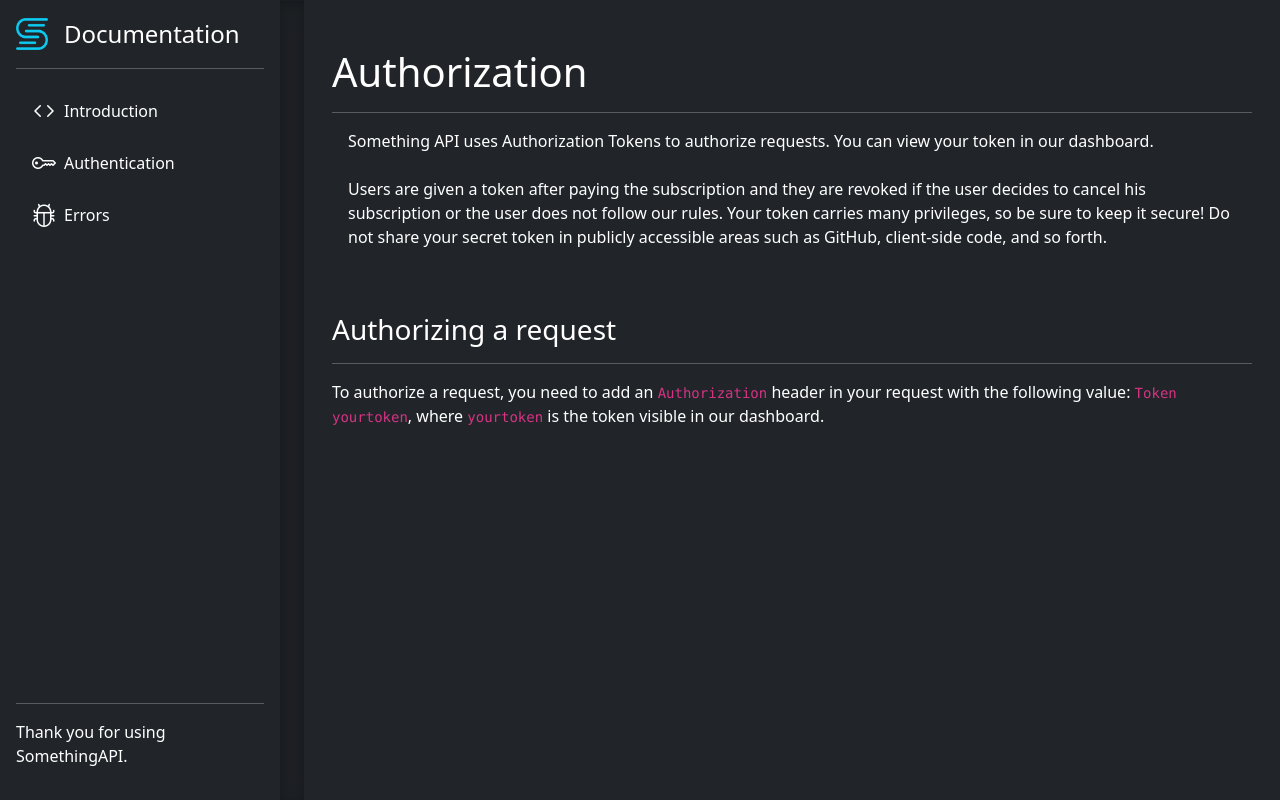
After one commit to hyssedev/something-api, a Django app: page /documentation/authorization in a window 1280 px wide. The commit adds this page. Run offline with Django 3.2, Linux system fonts and the light colour scheme.

Commit message:
added documentation, auth documentation, errors documentation

```diff
--- a/api/static/documentation_styles.css
+++ b/api/static/documentation_styles.css
@@ -14,7 +14,6 @@ body {
     height: -webkit-fill-available;
     max-height: 100vh;
     overflow-x: auto;
-    overflow-y: hidden;
   }
 
   .b-example-divider {
--- /dev/null
+++ b/api/templates/documentation/authorization.html
@@ -0,0 +1,13 @@
+{% extends 'documentation/base.html' %}
+{% load static %}
+{% block body %}
+<div class="container-fluid mx-3">
+    <h1 class="mt-5">Authorization</h1>
+    <hr>
+    <p class="mx-3">Something API uses Authorization Tokens to authorize requests. You can view your token in our dashboard.<br><br>Users are given a token after paying the subscription and they are revoked if the user decides to cancel his subscription or the user does not follow our rules. Your token carries many privileges, so be sure to keep it secure! Do not share your secret token in publicly accessible areas such as GitHub, client-side code, and so forth.</p>
+    <br><br>
+    <h3>Authorizing a request</h1>
+    <hr>
+    <p>To authorize a request, you need to add an <code>Authorization</code> header in your request with the following value: <code>Token yourtoken</code>, where <code>yourtoken</code> is the token visible in our dashboard.</p>
+</div>
+{% endblock body %}
--- a/api/templates/documentation/base.html
+++ b/api/templates/documentation/base.html
@@ -34,12 +34,14 @@
             </a>
             <hr>
             <ul class="nav nav-pills flex-column mb-auto">
-                <li class="nav-item"><a href="#" class="nav-link text-white" aria-current="page"><i class="bi bi-code fs-4 me-2"></i>Introduction</a></li>
-                <li class="nav-item"><a href="#" class="nav-link text-white" aria-current="page"><i class="bi bi-diagram-3 fs-4 me-2"></i>Endpoints</a></li>
-            </ul>
+                <li class="nav-item"><a href="{% url 'documentation' %}" class="nav-link text-white" aria-current="page"><i class="bi bi-code fs-4 me-2"></i>Introduction</a></li>
+                <li class="nav-item"><a href="{% url 'documentation/authorization' %}" class="nav-link text-white" aria-current="page"><i class="bi bi-key fs-4 me-2"></i>Authentication</a></li>
+                <li class="nav-item"><a href="{% url 'documentation/errors' %}" class="nav-link text-white" aria-current="page"><i class="bi bi-bug fs-4 me-2"></i>Errors</a></li>
+              </ul>
             <hr>
             <p styles="font-size: 500px">Thank you for using SomethingAPI.</p>
         </div>
+        <div class="b-example-divider"></div>
         {% block body %}{% endblock %}
     </main>
   </body>
--- a/api/views.py
+++ b/api/views.py
@@ -79,6 +79,12 @@ def dashboard(request):
 def documentation(request):
     return render(request, "documentation/introduction.html")
 
+def documentation_auth(request):
+    return render(request, "documentation/authorization.html")
+
+def documentation_errors(request):
+    return render(request, "documentation/errors.html")
+
 # registering user
 @ratelimit(key="ip", rate="5/m", method=["GET", "POST"], block=True)
 def register(request):
--- a/something_api/urls.py
+++ b/something_api/urls.py
@@ -24,6 +24,8 @@ urlpatterns = [
     path('', views.home, name='index'),
     path('dashboard/', views.dashboard, name='dashboard'),
     path('documentation/', views.documentation, name='documentation'),
+    path('documentation/authorization', views.documentation_auth, name='documentation/authorization'),
+    path('documentation/errors', views.documentation_errors, name='documentation/errors'),
 
     # user register login logout
     path('register/', views.register, name='register'),
@@ -31,30 +33,30 @@ urlpatterns = [
     path('logout/', views.logoutUser, name='logout'),
 
     # endpoints
-    path('image-manipulation/triggered', views_api.Triggered.as_view(), name='triggered'),
-    path('image-manipulation/blur', views_api.Blur.as_view(), name='blur'),
-    path('image-manipulation/pixelate', views_api.Pixelate.as_view(), name='pixelate'),
-    path('image-manipulation/flip', views_api.Flip.as_view(), name='flip'),
-    path('image-manipulation/rotate', views_api.Rotate.as_view(), name='rotate'),
-    path('image-manipulation/grayscale', views_api.Grayscale.as_view(), name='grayscale'),
-    path('image-manipulation/blend', views_api.Blend.as_view(), name='blend'),
-    path('image-manipulation/enhance', views_api.Enhance.as_view(), name='enhance'),
-    path('image-manipulation/invert', views_api.Invert.as_view(), name='invert'),
-    path('image-manipulation/grayscaleinvert', views_api.GrayscaleInvert.as_view(), name='grayscaleinvert'),
-    path('image-manipulation/emboss', views_api.Emboss.as_view(), name='emboss'),
-    path('image-manipulation/contour', views_api.Contour.as_view(), name='contour'),
-    path('image-manipulation/edges', views_api.Edges.as_view(), name='edges'),
-    path('image-manipulation/sepia', views_api.Sepia.as_view(), name='sepia'),
-    path('image-manipulation/colorfilter', views_api.ColorFilter.as_view(), name='colorfilter'),
-    path('image-manipulation/gay', views_api.Gay.as_view(), name='gay'),
-    path('image-manipulation/urss', views_api.Urss.as_view(), name='urss'),
-    path('image-manipulation/jail', views_api.Jail.as_view(), name='jail'),
-    path('image-manipulation/missionpassed', views_api.MissionPassed.as_view(), name='missionpassed'),
-    path('image-manipulation/wanted', views_api.Wanted.as_view(), name='wanted'),
-    path('image-manipulation/wasted', views_api.Wasted.as_view(), name='wasted'),
-    path('image-manipulation/busted', views_api.Busted.as_view(), name='busted'),
-    path('image-manipulation/simpcard', views_api.SimpCard.as_view(), name='simpcard'),
-    path('image-manipulation/hornylicense', views_api.HornyLicense.as_view(), name='hornylicense'),
-    path('image-manipulation/hornylicense2', views_api.HornyLicense2.as_view(), name='hornylicense2'),
-    path('image-manipulation/whodidthis', views_api.WhoDidThis.as_view(), name='whodidthis'),
+    path('api/image-manipulation/triggered', views_api.Triggered.as_view(), name='triggered'),
+    path('api/image-manipulation/blur', views_api.Blur.as_view(), name='blur'),
+    path('api/image-manipulation/pixelate', views_api.Pixelate.as_view(), name='pixelate'),
+    path('api/image-manipulation/flip', views_api.Flip.as_view(), name='flip'),
+    path('api/image-manipulation/rotate', views_api.Rotate.as_view(), name='rotate'),
+    path('api/image-manipulation/grayscale', views_api.Grayscale.as_view(), name='grayscale'),
+    path('api/image-manipulation/blend', views_api.Blend.as_view(), name='blend'),
+    path('api/image-manipulation/enhance', views_api.Enhance.as_view(), name='enhance'),
+    path('api/image-manipulation/invert', views_api.Invert.as_view(), name='invert'),
+    path('api/image-manipulation/grayscaleinvert', views_api.GrayscaleInvert.as_view(), name='grayscaleinvert'),
+    path('api/image-manipulation/emboss', views_api.Emboss.as_view(), name='emboss'),
+    path('api/image-manipulation/contour', views_api.Contour.as_view(), name='contour'),
+    path('api/image-manipulation/edges', views_api.Edges.as_view(), name='edges'),
+    path('api/image-manipulation/sepia', views_api.Sepia.as_view(), name='sepia'),
+    path('api/image-manipulation/colorfilter', views_api.ColorFilter.as_view(), name='colorfilter'),
+    path('api/image-manipulation/gay', views_api.Gay.as_view(), name='gay'),
+    path('api/image-manipulation/urss', views_api.Urss.as_view(), name='urss'),
+    path('api/image-manipulation/jail', views_api.Jail.as_view(), name='jail'),
+    path('api/image-manipulation/missionpassed', views_api.MissionPassed.as_view(), name='missionpassed'),
+    path('api/image-manipulation/wanted', views_api.Wanted.as_view(), name='wanted'),
+    path('api/image-manipulation/wasted', views_api.Wasted.as_view(), name='wasted'),
+    path('api/image-manipulation/busted', views_api.Busted.as_view(), name='busted'),
+    path('api/image-manipulation/simpcard', views_api.SimpCard.as_view(), name='simpcard'),
+    path('api/image-manipulation/hornylicense', views_api.HornyLicense.as_view(), name='hornylicense'),
+    path('api/image-manipulation/hornylicense2', views_api.HornyLicense2.as_view(), name='hornylicense2'),
+    path('api/image-manipulation/whodidthis', views_api.WhoDidThis.as_view(), name='whodidthis'),
 ]
```
Also changed, not shown: api/templates/documentation/errors.html (added, +57 -0 lines), api/templates/documentation/introduction.html (+6 -1 lines).
